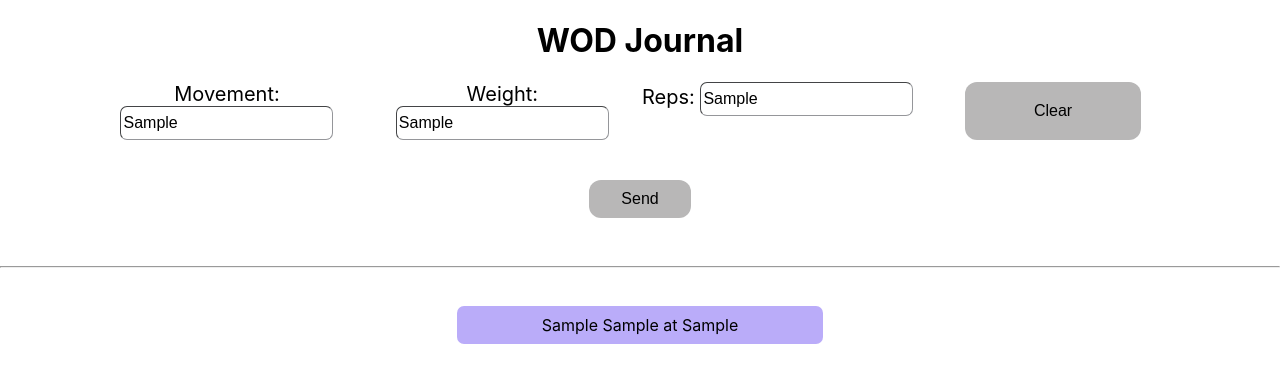
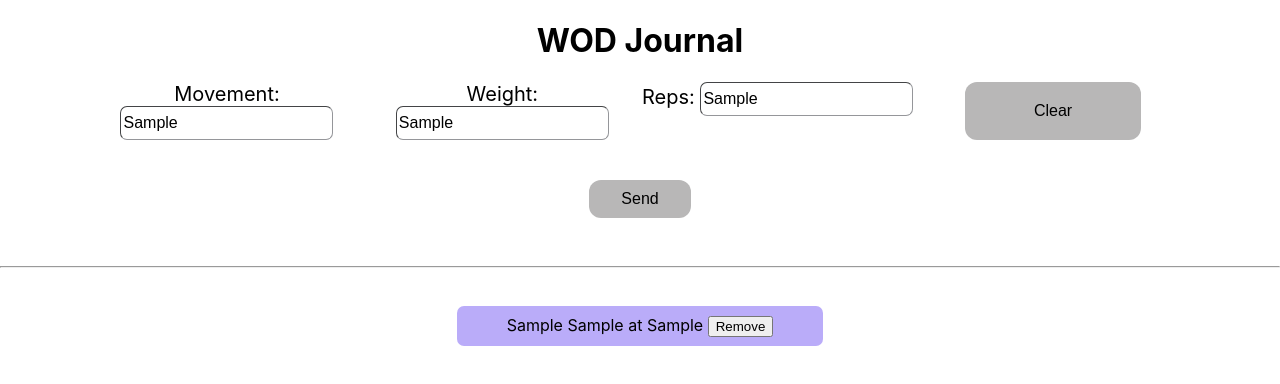
Before and after one commit to lgsantiago/wod-journal, a React (Create React App) app: page / in a window 1280 px wide. Both pictures are taken after typing "Sample", "Sample", "Sample" into the empty fields and a click on the button "Send". Shown: the top 384 px of the page. Built offline with nearby package versions, Linux system fonts and the light colour scheme.

Commit message:
Add remove button to each entries

```diff
--- a/src/App.css
+++ b/src/App.css
@@ -37,7 +37,7 @@
 	}
 }
 
-.wodJournalContainer{
+.wodJournalContainer {
 	display: grid;
 	grid-template-columns: 1fr 5fr 1fr;
 	font-size: 20px;
@@ -105,5 +105,4 @@
 	background-color: rgb(186, 172, 249);
 	margin: 30px;
 	padding: 9px;
-
 }
--- a/src/App.js
+++ b/src/App.js
@@ -8,6 +8,7 @@ function App() {
 	const [ entries, setEntries ] = useState([]);
 
 	const handleEntry = (newEntry) => {
+		newEntry.id = Math.random();
 		const newEntries = [ ...entries ];
 		newEntries.push(newEntry);
 		setEntries(newEntries);
@@ -35,6 +36,11 @@ function App() {
 		}
 	};
 
+	const handleRemove = (removedEntry) => {
+		const newEntries = entries.filter((entry) => entry.id !== removedEntry.id);
+		setEntries(newEntries);
+	};
+
 	return (
 		<div className="App">
 			<h1>WOD Journal</h1>
@@ -58,7 +64,7 @@ function App() {
 
 			<hr />
 			<div className="entryListContainer">
-				<EntryList entries={entries} />
+				<EntryList entries={entries} onRemoveClick={handleRemove} />
 			</div>
 		</div>
 	);
@@ -84,11 +90,14 @@ const MainForm = ({ movement, weight, reps, onInputChange, onClear }) => (
 	</div>
 );
 
-const EntryList = ({ entries }) => (
+const EntryList = ({ entries, onRemoveClick }) => (
 	<div className="entryList">
 		{entries.map((entry, id) => (
 			<div className="entry" key={id}>
-				<span>{`${entry.reps} ${entry.movement} at ${entry.weight}`}</span>
+				<span>{`${entry.reps} ${entry.movement} at ${entry.weight}`}</span>{' '}
+				<button className="removeButton" onClick={() => onRemoveClick(entry)}>
+					Remove
+				</button>
 			</div>
 		))}
 	</div>
```
Lines whose indentation alone changed are shown as unchanged.
